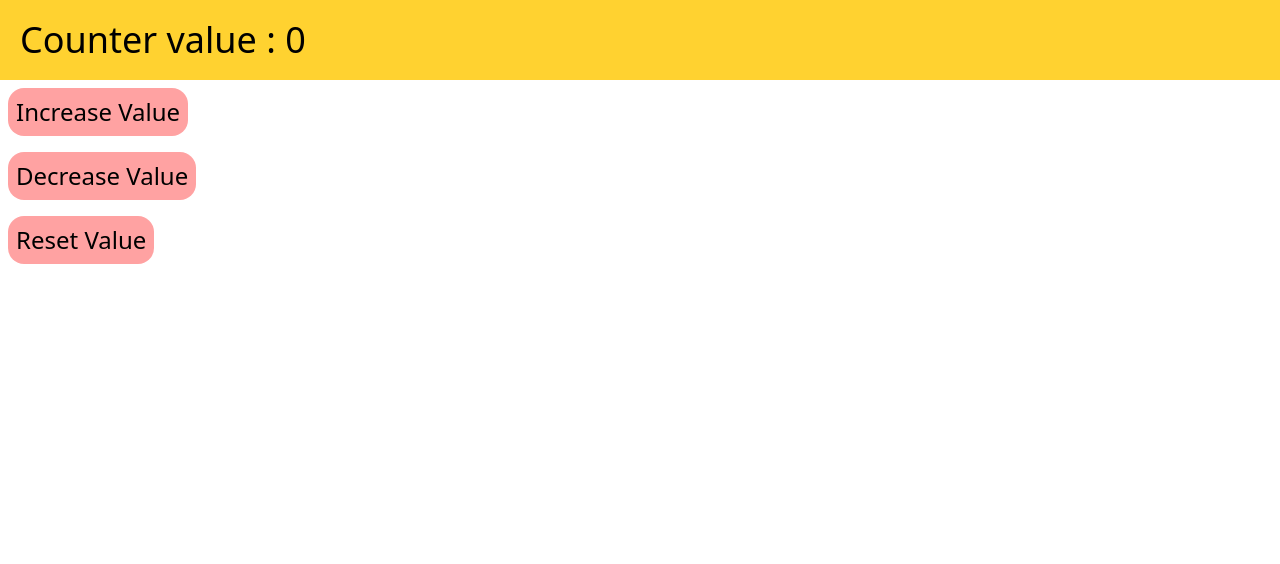
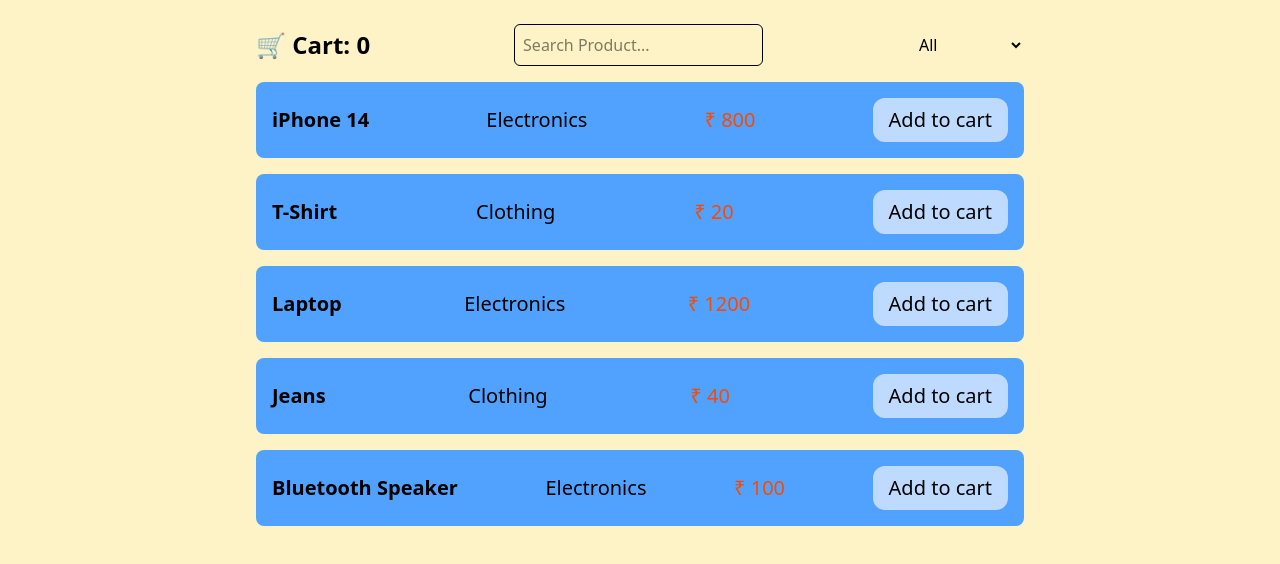
Before and after one commit to chiragbhoi01/coding-practice, a React (Vite) app: page / in a window 1280 px wide. Shown: the top 564 px of the page. Built offline with nearby package versions, Linux system fonts and the light colour scheme.

Commit message:
Day 10 Refactor Day9 components and implement Day10 with Product and useToggle functionality

```diff
--- a/src/App.jsx
+++ b/src/App.jsx
@@ -1,5 +1,7 @@
 
-import Parent from './components/Day9/Parent'
+// import {Parent as Day9} from './components/Day9/Parent'
+
+import Day10 from './components/Day10/Day10'
 function App() {
 
 
@@ -12,7 +14,10 @@
     {/* <Day6/> */}
     {/* <Day7/> */}
     {/* <Day8/> */}
-    <Parent/>
+    {/* <Day9/> */}
+    <Day10/>
+
+
 
     </>
   )
--- /dev/null
+++ b/src/components/Day10/Child.tsx
@@ -0,0 +1,21 @@
+import React, { useState } from "react";
+
+const Parent = () => {
+  const [counter, setCounter] = useState<number>(0);
+
+  return (
+    <>
+      <Child value={counter} />
+      <button
+      onClick={() => setCounter(counter+1)}
+      >Increase Value</button>
+    </>
+  );
+};
+
+export default Parent;
+
+const Child = React.memo(({ value }: { value: number }) => {
+    console.log("child rendreing")
+  return <h1>Value: {value}</h1>;
+});
--- /dev/null
+++ b/src/components/Day10/Day10.tsx
@@ -0,0 +1,35 @@
+
+
+import React from 'react'
+import Product from './Product'
+// import UseMemo from './UseMemo'
+
+function Day10() {
+  return (
+    <div>
+      {/* <UseMemo/> */}
+      <Product/>
+    </div>
+  )
+}
+
+export default Day10
+
+// import React from "react";
+// import { useToggle } from "./useToggle";
+
+// function Day10() {
+//   const [isToggle, isValue] = useToggle();
+
+//   return (
+//     <div>
+//       <h1>day 10</h1>
+//       <button className="bg-blue-500 cursor-pointer" onClick={isToggle}>
+//         {isValue ? "Hide" : "Show"}
+//       </button>
+//       <span>{isValue && <h1>Hello Everyone</h1>}</span>
+//     </div>
+//   );
+// }
+
+// export default Day10;
--- /dev/null
+++ b/src/components/Day10/Product.tsx
@@ -0,0 +1,92 @@
+import React, { useCallback, useMemo, useState } from "react";
+
+const sampleProduct = [
+  { id: 1, name: "iPhone 14", category: "Electronics", price: 800 },
+  { id: 2, name: "T-Shirt", category: "Clothing", price: 20 },
+  { id: 3, name: "Laptop", category: "Electronics", price: 1200 },
+  { id: 4, name: "Jeans", category: "Clothing", price: 40 },
+  { id: 5, name: "Bluetooth Speaker", category: "Electronics", price: 100 },
+];
+
+function Product() {
+  const [cart, setCart] = useState<number>(0);
+  const [selectedCategory, setSelectedCategory] = useState("All");
+  const [searchTerm, setSearchTerm] = useState("");
+
+  // 🧠 useCallback for addCart
+  const addCart = useCallback(() => {
+    setCart((prev) => prev + 1);
+  }, []);
+
+  // 🧠 useMemo for filtered products
+  const filteredProducts = useMemo(() => {
+    console.log("Filtering...");
+    return sampleProduct.filter((product) => {
+      const matchesCategory =
+        selectedCategory === "All" || product.category === selectedCategory;
+      const matchesSearch = product.name
+        .toLowerCase()
+        .includes(searchTerm.toLowerCase());
+      return matchesCategory && matchesSearch;
+    });
+  }, [selectedCategory, searchTerm]);
+
+  return (
+    <div className="justify-center flex bg-amber-100 min-h-screen p-6">
+      <div className="w-full max-w-3xl">
+        {/* Top Bar */}
+        <div className="flex justify-between items-center mb-4 gap-4">
+          <span className="text-2xl font-bold">🛒 Cart: {cart}</span>
+
+          {/* Search Box */}
+          <input
+            type="text"
+            placeholder="Search Product..."
+            className="p-2 rounded-md border"
+            value={searchTerm}
+            onChange={(e) => setSearchTerm(e.target.value)}
+          />
+
+          {/* Category Filter */}
+          <select
+            className="p-2 rounded-md"
+            value={selectedCategory}
+            onChange={(e) => setSelectedCategory(e.target.value)}
+          >
+            <option value="All">All</option>
+            <option value="Electronics">Electronics</option>
+            <option value="Clothing">Clothing</option>
+          </select>
+        </div>
+
+        {/* Product List */}
+        <div className="space-y-4">
+          {filteredProducts.map((item) => (
+            <div
+              className="flex bg-blue-400 p-4 gap-4 justify-between text-xl items-center rounded-lg"
+              key={item.id}
+            >
+              <span className="font-semibold">{item.name}</span>
+              <span>{item.category}</span>
+              <span className="text-orange-600">₹ {item.price}</span>
+              <button
+                onClick={addCart}
+                className="bg-blue-200 rounded-xl px-4 py-2 cursor-pointer hover:bg-red-300"
+              >
+                Add to cart
+              </button>
+            </div>
+          ))}
+
+          {filteredProducts.length === 0 && (
+            <p className="text-center text-red-600 text-xl">
+              No Products Found.
+            </p>
+          )}
+        </div>
+      </div>
+    </div>
+  );
+}
+
+export default Product;
--- /dev/null
+++ b/src/components/Day10/UseMemo.tsx
@@ -0,0 +1,67 @@
+import React, { useMemo, useState } from "react";
+
+const users = new Array(100).fill("User").map((val, i) => `${val} ${i}`);
+users.push("chirag" , "mohit" ,"jatin")
+
+export default function WithUseMemo() {
+  const [search, setSearch] = useState("");
+
+  const filteredUsers = useMemo(() => {
+    console.log("Filtering Users...");
+    return users.filter((user) => user.includes(search));
+  }, [search]);
+
+  return (
+    <div>
+      <input
+        type="text"
+        placeholder="Search user"
+        value={search}
+        onChange={(e) => setSearch(e.target.value)}
+      />
+      <ul>
+        {filteredUsers.slice(0, 15).map((user, i) => (
+          <li key={i}>{user}</li>
+        ))}
+      </ul>
+    </div>
+  );
+}
+
+
+
+
+
+
+
+
+
+
+
+
+
+// import React, {  useCallback, useMemo, useState } from "react";
+
+// export default function UseMemo () {
+//     const [ counter , setCounter ] = useState<number>(0)
+
+
+//     const expensiveCalucu = useMemo(()=> {
+//         console.log("expensive Calculation....")
+//         return counter ** 5
+//     },[counter])
+
+//     const handleClick = useCallback(() =>{
+//         setCounter((prev) => prev +1)
+//     },[])
+//     return (
+//         <>
+//         <h1>{counter}</h1>
+//         <button
+//         onClick={handleClick}
+//         >use memo</button>
+//         </>
+
+
+//     )
+// }
--- /dev/null
+++ b/src/components/Day10/useToggle.ts
@@ -0,0 +1,7 @@
+import { useState } from "react";
+
+export function useToggle(intialValue = false) {
+    const [value , setValue] = useState<boolean>(intialValue)
+    const toggle = () => setValue((prevValue) => !prevValue );
+    return [toggle , value] as const;
+}
--- a/src/components/Day9/ButtonGroup.tsx
+++ b/src/components/Day9/ButtonGroup.tsx
@@ -1,7 +1,18 @@
-export default function ButtonGroup({ addValue, removeValue, resetValue, limit }) {
+type ButtonGroupProps = {
+  addValue: () => void;
+  removeValue: () => void;
+  resetValue: () => void;
+  limit: boolean;
+};
+
+export default function ButtonGroup({
+  addValue,
+  removeValue,
+  resetValue,
+  limit,
+}: ButtonGroupProps) {
   return (
     <div className="flex flex-col items-start">
-
       <button
         onClick={addValue}
         disabled={limit}
@@ -9,12 +20,16 @@
       >
         Increase Value
       </button>
+
       <button
         onClick={removeValue}
-        className="bg-red-300 p-2 text-2xl rounded-2xl m-2 cursor-pointer hover:bg-blue-200"
+        className={`bg-red-300 p-2 text-2xl rounded-2xl m-2 cursor-pointer hover:bg-blue-200 ${
+          limit ? "opacity-60" : ""
+        }`}
       >
         Decrease Value
       </button>
+
       <button
         onClick={resetValue}
         className="bg-red-300 p-2 text-2xl rounded-2xl m-2 cursor-pointer hover:bg-blue-200"
--- a/src/components/Day9/Parent.tsx
+++ b/src/components/Day9/Parent.tsx
@@ -1,51 +1,44 @@
-import React, { useState } from 'react'
-import ButtonGroup from './ButtonGroup'
-import Counter from './Counter'
+import React, { useState } from "react";
+import ButtonGroup from "./ButtonGroup";
+import Counter from "./Counter";
 
 function Parent() {
+  const [counter, setCounter] = useState<number>(0);
+  const [limit, setLimit] = useState<boolean>(false);
 
-    const [ counter , setCounter] = useState(0)
-    const [limit , setLimit] = useState(false)
-
-    const increaseValue = () =>{
-        if(counter < 20) {
-            const newCount = counter +1
-            setCounter(newCount)
-            if(20 === newCount){
-                setLimit(true)
+  const increaseValue = () => {
+    if (counter < 20) {
+      const newCount = counter + 1;
+      setCounter(newCount);
+      if (20 === newCount) {
+        setLimit(true);
       }
     }
-
-    }
+  };
   const decreaseValue = () => {
     if (counter > -20) {
-          const newCount = counter - 1
-          setCounter(newCount)
-          if(20 === newCount) {
-            setLimit(true)
+      const newCount = counter - 1;
+      setCounter(newCount);
+      if (20 === newCount) {
+        setLimit(true);
       }
     }
-    }
+  };
   const resetValue = () => {
-      setCounter(0)
-      setLimit(false)
-    }
+    setCounter(0);
+    setLimit(false);
+  };
   return (
     <div>
-      <Counter
-      counterValue={counter}
-      limit={limit}
-
-      />
+      <Counter counterValue={counter} limit={limit} />
       <ButtonGroup
         addValue={increaseValue}
         removeValue={decreaseValue}
         resetValue={resetValue}
         limit={limit}
       />
-
     </div>
-  )
+  );
 }
 
-export default Parent
+export default Parent;
```
Also changed, not shown: src/components/Day9/Counter.tsx (+14 -12 lines), tsconfig.json (added, +13 -0 lines). Lines whose indentation alone changed are shown as unchanged.
